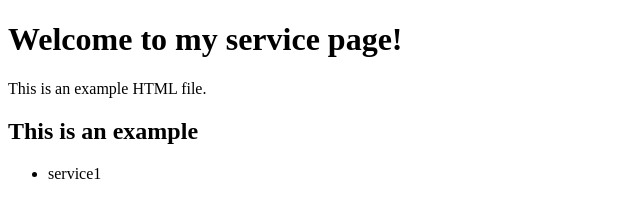
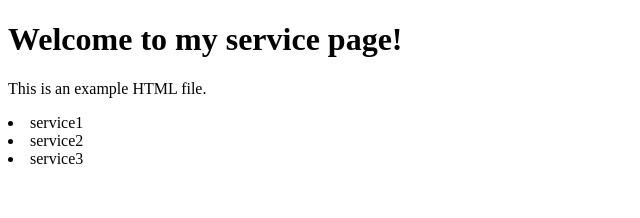
Before and after one commit to tpambrose/the-git-exercise, a plain HTML site: page service.html in a window 1280 px wide. Shown: the whole page, without its empty margins (0-640 px from the left). Drawn offline with Linux system fonts and the light colour scheme.

Commit message:
updating new changes to service page

```diff
--- a/service.html
+++ b/service.html
@@ -3,14 +3,11 @@
 <head>
     <title>service</title>
 </head>
-
 <body>
     <h1>Welcome to my service page!</h1>
-
     <p>This is an example HTML file.</p>
-    <h2>This is an example </h2>
-    <ul>
-        <li>service1</li>
-    </ul>
+    <li>service1</li>
+    <li>service2</li>
+    <li>service3</li>
 </body>
 </html>
```
